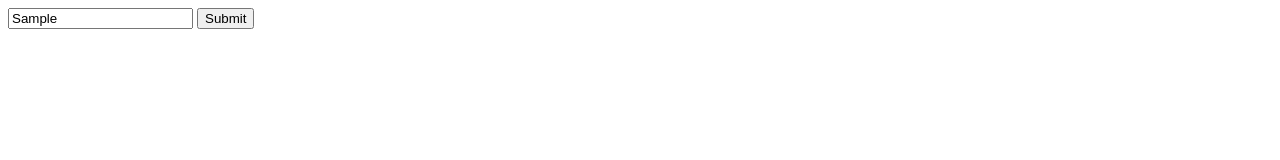
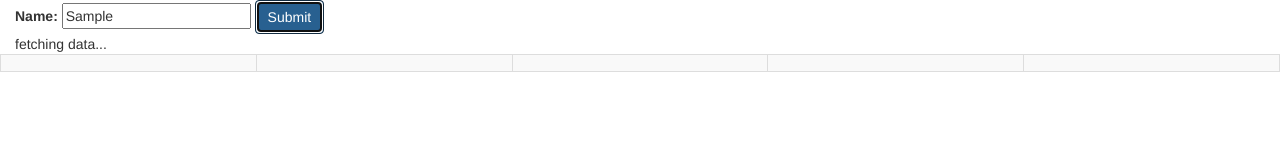
Before and after one commit to blingusblongus/Expense-viewer, a plain HTML site: page index.html in a window 1280 px wide. Both pictures are taken after typing "Sample" into the empty fields and a click on the button "Submit". Drawn offline with nearby package versions, Linux system fonts and the light colour scheme.

Commit message:
added status message and some bootstrap styling

```diff
--- a/index.html
+++ b/index.html
@@ -4,15 +4,21 @@
         <meta charset="UTF-8">
         <title>Check your expenses</title>
         <script src="https://ajax.googleapis.com/ajax/libs/jquery/3.2.1/jquery.min.js"></script>
+        <link rel="stylesheet" href="https://maxcdn.bootstrapcdn.com/bootstrap/3.3.7/css/bootstrap.min.css" integrity="sha384-BVYiiSIFeK1dGmJRAkycuHAHRg32OmUcww7on3RYdg4Va+PmSTsz/K68vbdEjh4u" crossorigin="anonymous">
+        <!-- Latest compiled and minified JavaScript -->
+        <script src="https://maxcdn.bootstrapcdn.com/bootstrap/3.3.7/js/bootstrap.min.js" integrity="sha384-Tc5IQib027qvyjSMfHjOMaLkfuWVxZxUPnCJA7l2mCWNIpG9mGCD8wGNIcPD7Txa" crossorigin="anonymous"></script>
     </head>
 
     <body>
-
+        <div class="col-md-6 offset-md-3">
+        <label for="name">Name:</label>
         <input type="text" id="name">
-        <button id="submit">Submit</button>
+        <button id="submit" class="btn btn-primary">Submit</button>
+        <div id="working"></div>
+        </div>
 
         <div id="results">
-            <table id="table">
+            <table id="table" class="table table-striped table-bordered">
                 <tr>
                     <td></td>
                     <td></td>
--- a/script.js
+++ b/script.js
@@ -1,5 +1,6 @@
 $('#submit').click(
     function callGoogleScript() {
+        $('#working').html('fetching data...');
 
         var url = "https://script.google.com/macros/s/AKfycbwHgYtQkeRsqOYKcmWXjojmxortf4p7Rmc9a4549IHh/dev?callback=ctrlq&name=";
         var name = $('#name').val();
@@ -16,8 +17,8 @@ $('#submit').click(
 // print the returned data
 function ctrlq(e) {
     $('#table').html('');
+    $('#working').html('');
 
-    console.log(e.result);
     console.log(e.result[0]);
 
     if (e.result[0].date === "#N/A") {
```
